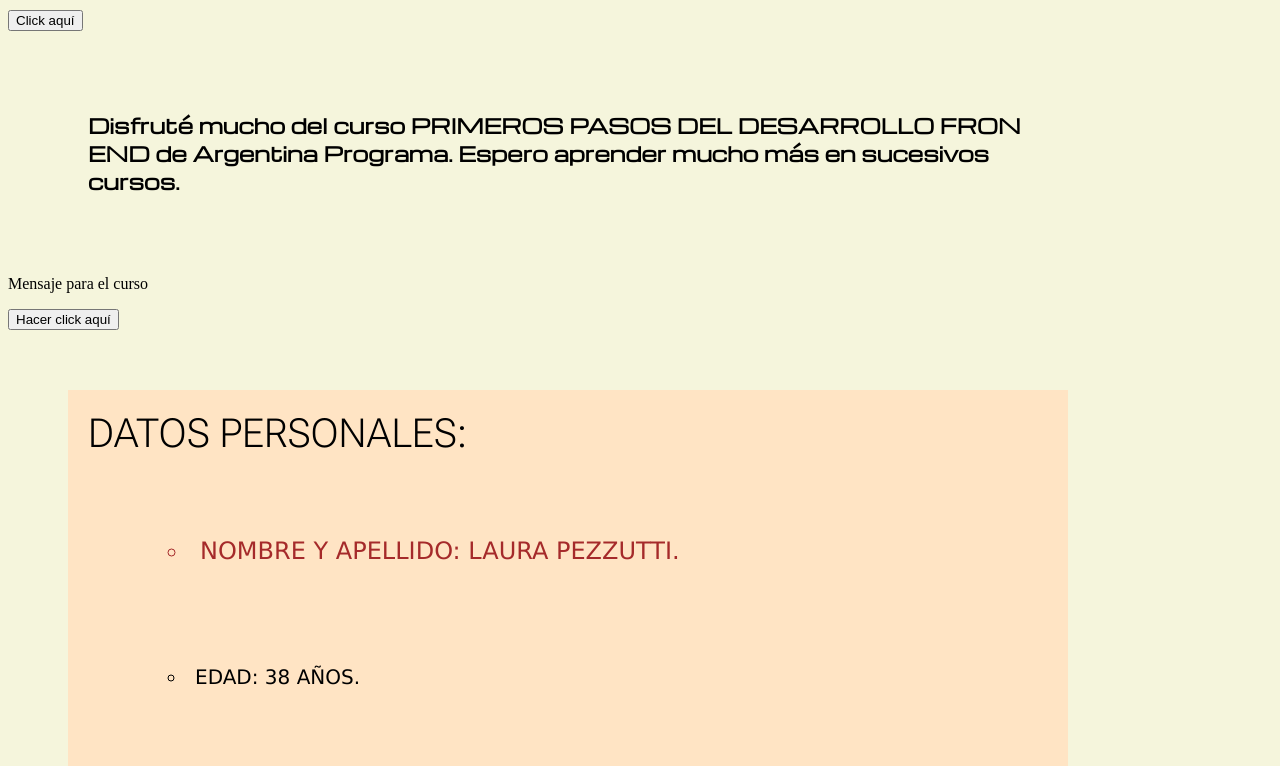
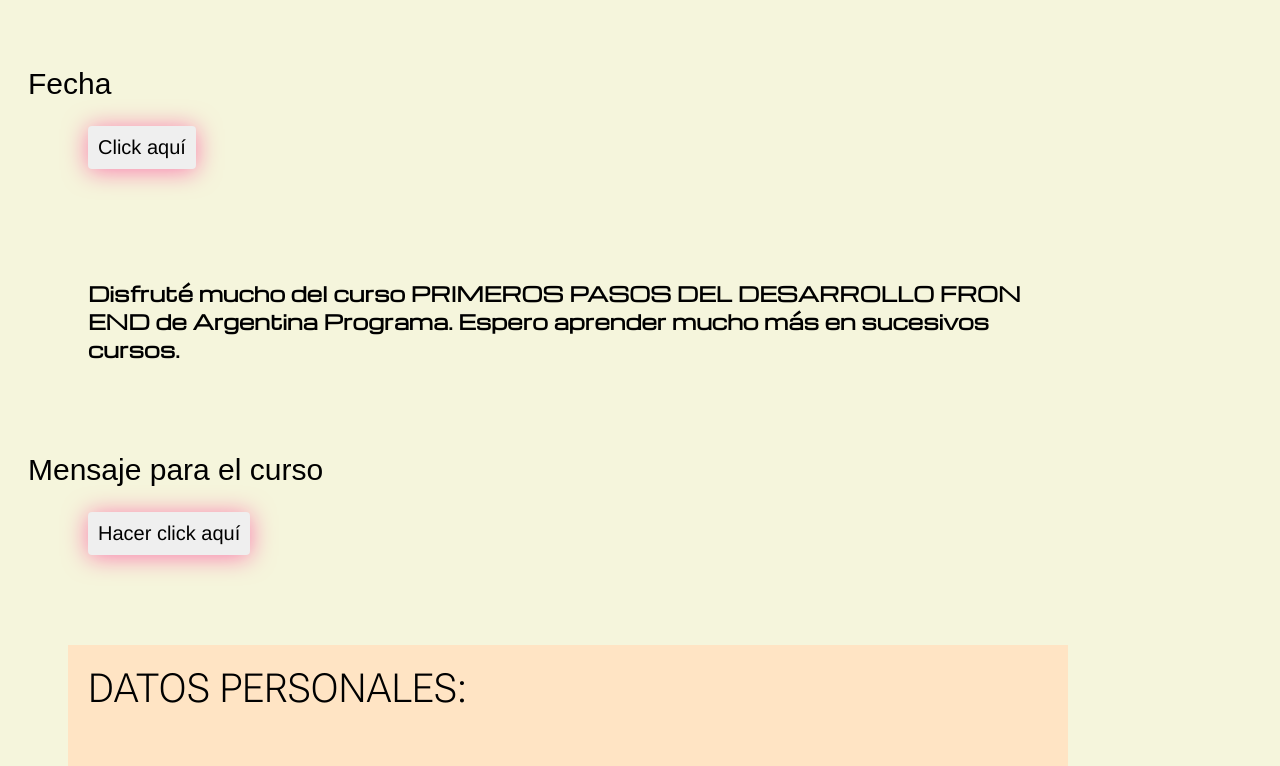
Before and after one commit to Laurapezzutti18/Laurapezzutti18.github.io, a plain HTML site: page index.html in a window 1280 px wide. Shown: the part 782-1548 px from the top of the page. Drawn offline with nearby package versions, Linux system fonts and the light colour scheme; a web font is replaced by a local one.

Commit message:
second commit

```diff
--- a/estilos.css
+++ b/estilos.css
@@ -111,5 +111,37 @@
     align-self: flex-end;
 }
 
-#trucazo {opacity: 0;
+
+
+#colorfondo, #Fecha, #demo {
+    font-size: 30px;
+    font-family: Arial, Helvetica, sans-serif;
+    width: 500px;
+    border: 10PX ;
+    border-left: 40px;
+    padding: 10px;
+    margin: 10px;
+
 }
+
+#boton, #Fecha1, #boton1{
+    font-family: 'Helvetica', 'Arial', sans-serif;
+  display: inline-block;
+  font-size: 20px;
+  padding: 10px;
+  margin-top: 5px;
+  margin-bottom: 30px;
+  margin-left: 80px;
+  -webkit-appearance: none;
+  appearance: none;
+  background-color: $button-bg;
+  color: $button-text-color;
+  border-radius: 4px;
+  border: none;
+  cursor: pointer;
+  position: relative;
+  transition: transform ease-in 0.1s, box-shadow ease-in 0.25s;
+  box-shadow: 0 2px 25px rgba(255, 0, 130, 0.5);
+
+
+}
--- a/index.html
+++ b/index.html
@@ -18,7 +18,7 @@
   </head>
 
   <body>
-    <p>Cambiar color de fondo</p>
+    <p id="colorfondo">Cambiar color de fondo</p>
 
     <button type="button" id="boton">Click aquí</button>
 
@@ -37,8 +37,8 @@
       />
       LAURA PEZZUTTI
     </h1>
-    <p>Fecha</p>
-    <button onclick="this.innerHTML=Date()">Click aquí</button>
+    <p id="Fecha">Fecha</p>
+    <button id="Fecha1" onclick="this.innerHTML=Date()">Click aquí</button>
 
     <h2>
       Disfruté mucho del curso PRIMEROS PASOS DEL DESARROLLO FRON END de
@@ -60,6 +60,7 @@
         <li>TELÉFONO: 2615101648.</li>
       </article>
     </section>
+
     <section>
       <article>
         EXPECTATIVAS Y ASPIRACIONES PERSONALES:
@@ -113,6 +114,7 @@
         </div>
       </form>
     </section>
+
     <script src="function.js"></script>
   </body>
 </html>
```
